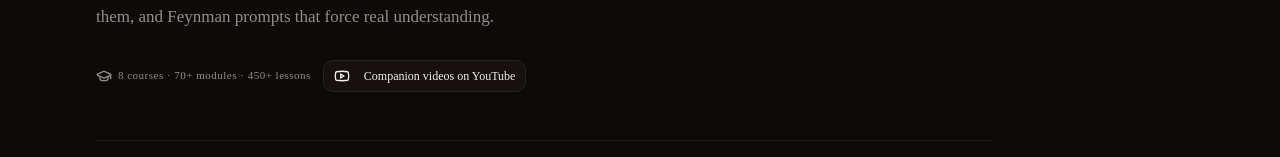
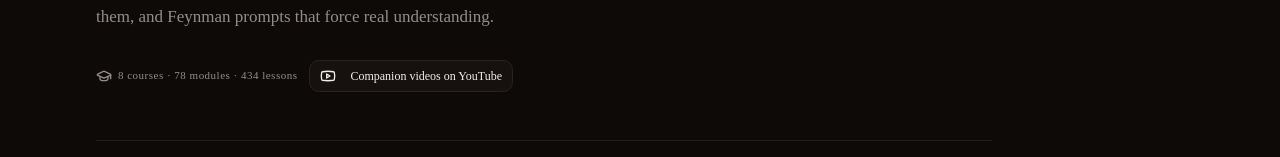
Before and after one commit to stack-shade/stack-shade.github.io, a Next.js app: page /courses in a window 1280 px wide. Shown: the part 378-535 px from the top of the page. Built offline with nearby package versions, Linux system fonts and the light colour scheme.

Commit message:
docs(courses): correct course catalog totals

```diff
--- a/src/app/(blog)/courses/page.tsx
+++ b/src/app/(blog)/courses/page.tsx
@@ -65,7 +65,7 @@ export default function CoursesPage() {
         <div className="flex flex-wrap items-center gap-3">
           <span className="courses-meta flex items-center gap-1.5 text-muted-foreground">
             <GraduationCap className="w-4 h-4" />
-            8 courses · 70+ modules · 450+ lessons
+            8 courses · 78 modules · 434 lessons
           </span>
           <a
             href="https://www.youtube.com/@StackShade"
```
